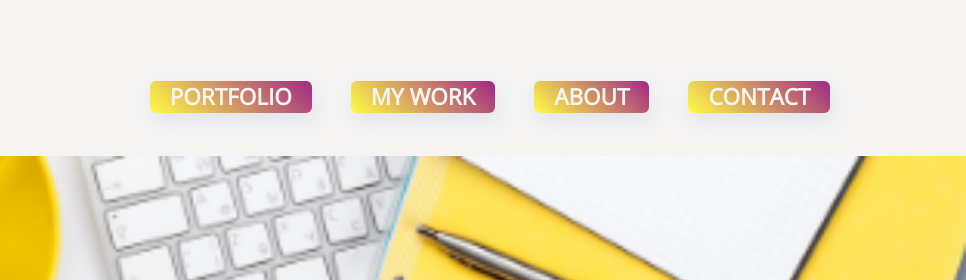
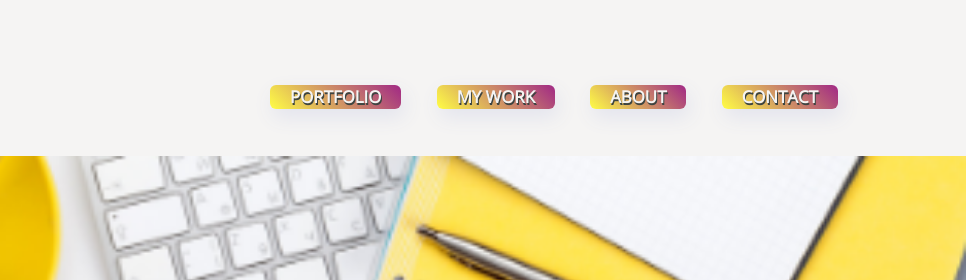
Before and after one commit to sfemikey/sfemikeydesign, a website: page index.html in a window 1280 px wide. Shown: the top 280 px of the page, 314-1280 px from the left. Drawn offline with nearby package versions, Linux system fonts and the light colour scheme.

Commit message:
Add shadow on Text

```diff
--- a/css/main.css
+++ b/css/main.css
@@ -182,6 +182,8 @@ textarea {
      text-transform:uppercase;
      padding:10px 20px;
      font-size: .75em;
+     text-shadow: 1px 2px #3c4441;
+     font-weight: 800;
    }
 
    header .content-wrapper {
@@ -286,6 +288,7 @@ textarea {
 
   .more-work a {
     text-decoration: none;
+    text-shadow: 1px 2px #3c4441;
   }
 
 /*****About Page*****/
@@ -297,6 +300,7 @@ textarea {
   text-align:center;
   padding:1.75em;
   color: #f5f4f3;
+  text-shadow: 2px 3px #3c4441;
   }
 
   .about-me figure {
@@ -342,6 +346,7 @@ textarea {
   #contact .content-wrapper h2 {
     font-size: 1.75em;
     color: #f5f4f3;
+    text-shadow: 2px 2px #a12885;
   }
 
   .contact-section {
@@ -389,7 +394,6 @@ textarea {
 
   .copyright p {
     color:#3c4441;
-    font-size:.75em;
   }
 }
 /* ==========================================================================
@@ -618,8 +622,8 @@ textarea {
    }
 
    header nav {
-     width: 60%;
-     padding-left: 30%;
+     width: 50%;
+     padding-left: 40%;
      justify-content: space-around;
    }
 
@@ -630,7 +634,7 @@ textarea {
    }
 
    nav ul li {
-     font-size:1.5em;
+     font-size:1.125em;
    }
 
    nav ul li a {
```
